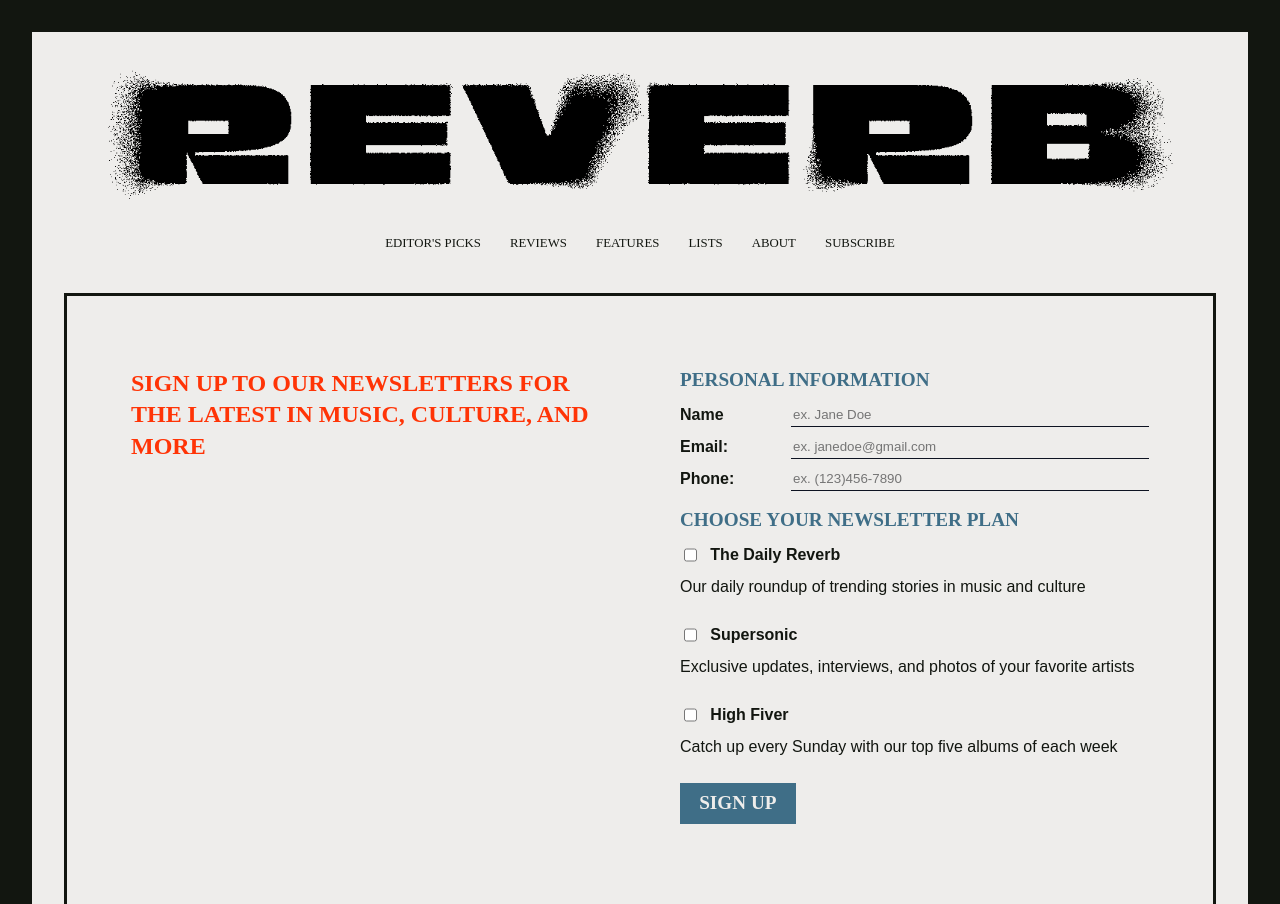
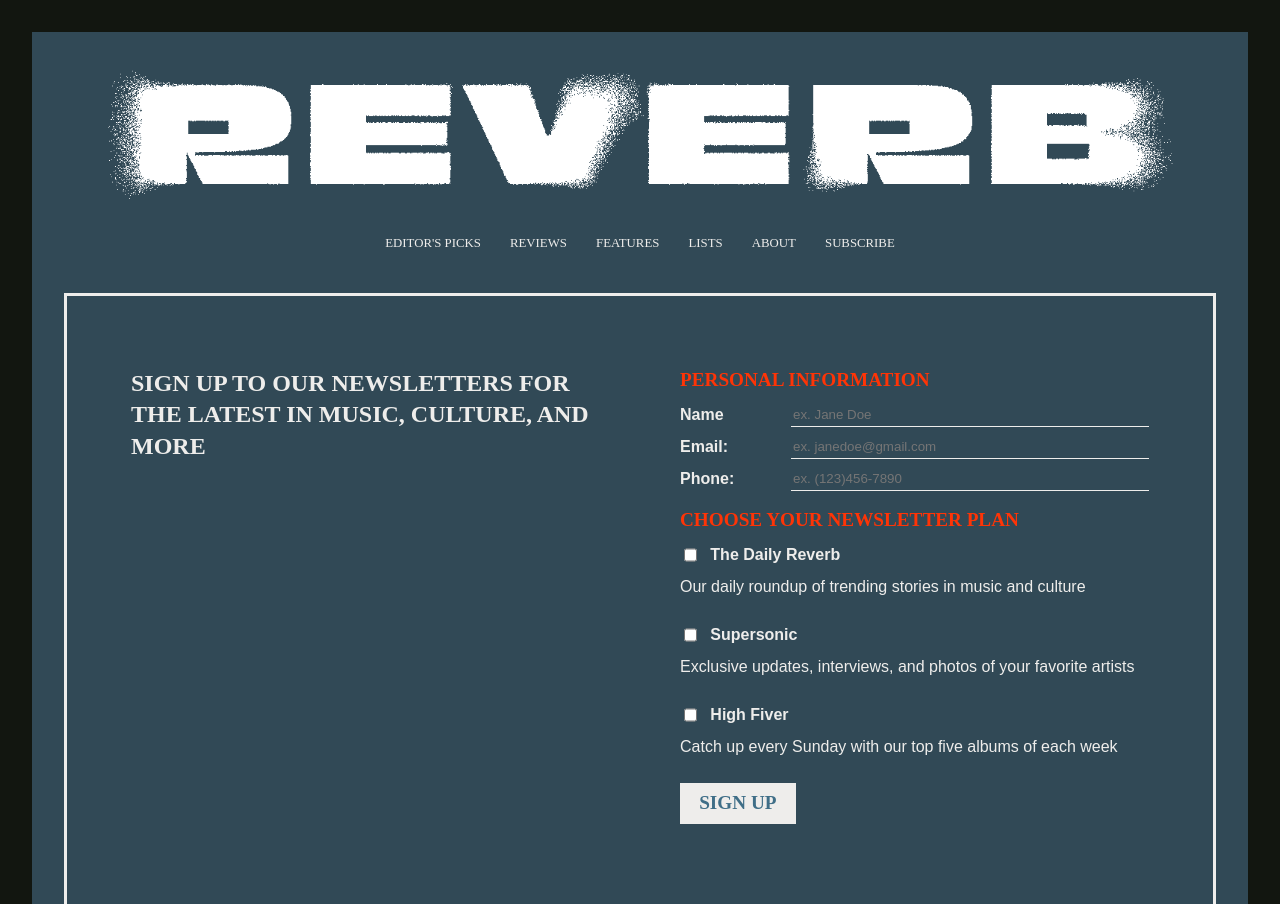
Before and after one commit to cindynt/cindynt.github.io, a plain HTML site: page grc339/digital-magazine/newsletter.html in a window 1280 px wide. Shown: the top 904 px of the page. Drawn offline with Linux system fonts and the dark colour scheme; a web font is replaced by a local one.

Commit message:
Add files via upload

```diff
--- a/grc339/digital-magazine/style.css
+++ b/grc339/digital-magazine/style.css
@@ -45,6 +45,10 @@ h1, h2, h3 {
 a {
     color: #121610;
     text-decoration: none;
+}
+
+h1 {
+    width: 100%;
 }
 
 h2 {
@@ -202,6 +206,9 @@ figcaption.photogallery {
     color: #888;
 }
 
+h2.photogallery {
+    text-align: center;
+}
 
 #photo1:nth-of-type(1):checked ~ main figure:nth-of-type(1),
 #photo2:nth-of-type(2):checked ~ main figure:nth-of-type(2),
@@ -284,3 +291,63 @@ button {
 button:hover {
     background-color: #314956;
 }
+
+/* dark mode */
+@media screen and (prefers-color-scheme: dark) {
+    body {
+        background-color: #314956;
+        color: #EEEDEB;
+    }
+
+    h1 {
+    background-image: url("reverb_logo_white.png");
+    background-repeat: no-repeat;
+    background-size: contain;
+    }
+
+    h1 img {
+    opacity: 0;
+    }
+
+    a {
+        color: #EEEDEB;
+    }
+
+    section {
+        border-color: #EEEDEB;
+    }
+
+    h3 {
+        color: #EEEDEB;
+    }
+
+    h3:hover {
+        color: #FF3406;
+    }
+
+    h2 {
+        color: #EEEDEB;
+    }
+
+    h3.newsletter {
+        color: #FF3406;
+    }
+
+    ul.newsletter li input[type="text"],
+    ul.newsletter li input[type="email"],
+    ul.newsletter li input[type="tel"]{
+        background-color: #314956;
+        border-bottom: 1px solid #EEEDEB;
+        color: #EEEDEB;
+    }
+
+    button {
+    color: #3F6E87;
+    background-color: #EEEDEB;
+    }
+
+    button:hover {
+        background-color: #FF3406;
+        color: #EEEDEB;
+    }
+}
```
Also changed, not shown: grc339/digital-magazine/photogallery.html (+1 -1 lines), grc339/digital-magazine/reverb_logo_white.png (added).
